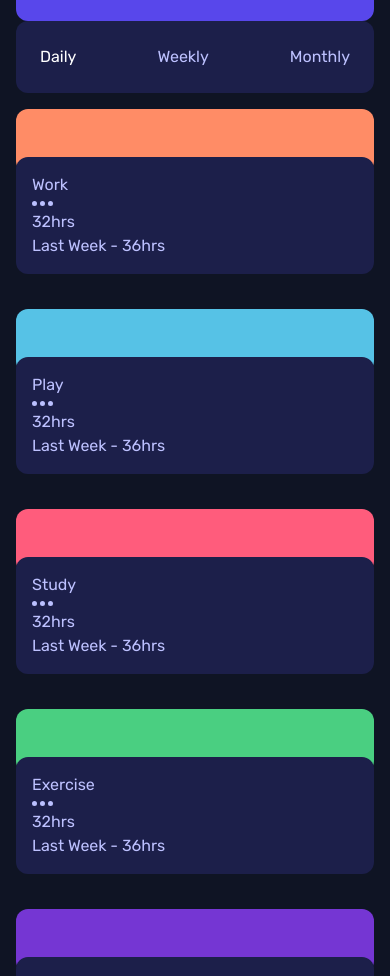
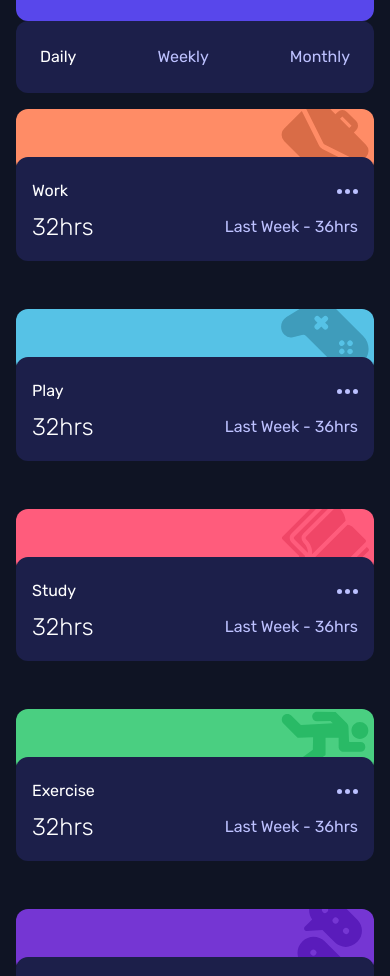
Before and after one commit to davinaleong/fem-time-tracking-dashboard, a website built with Vite: page index.html in a window 390 px wide. Shown: the part 123-1099 px from the top of the page. Built offline with nearby package versions, Linux system fonts and the light colour scheme.

Commit message:
Styled for mobile screens

```diff
--- a/styles/main.css
+++ b/styles/main.css
@@ -86,7 +86,6 @@ body {
   font-size: var(--fs-base);
   font-family: var(--ff-body);
   font-weight: var(--fw-regular);
-  width: 100vw;
   min-height: 100vh;
   display: grid;
   grid-template-rows: auto 4em 2em;
@@ -171,6 +170,9 @@ main {
 /** Content - Grid **/
 .content-grid {
   display: grid;
+  grid-template-columns: repeat(2, 1fr);
+  grid-template-rows: repeat(2, 1fr);
+  align-items: center;
   border-radius: var(--size-300);
   padding: var(--size-400);
   background-color: var(--clr-neutral-800);
@@ -183,6 +185,14 @@ main {
   background-color: var(--clr-primary-400);
 }
 
+.cell-button {
+  justify-self: end;
+}
+
+.cell-previous {
+  justify-self: end;
+}
+
 /** Content - Components **/
 .user-image {
   background-color: var(--clr-neutral-100);
@@ -223,27 +233,55 @@ main {
 }
 
 .decoration-work {
+  background-image: url(./../images/icon-work.svg);
+  background-repeat: no-repeat;
+  background-size: 5.5em;
+  background-position: 98% 40%;
   background-color: var(--clr-orange-400);
 }
 
 .decoration-play {
+  background-image: url(./../images/icon-play.svg);
+  background-repeat: no-repeat;
+  background-size: 5.5em;
+  background-position: 98% 40%;
   background-color: var(--clr-cyan-400);
 }
 
 .decoration-study {
+  background-image: url(./../images/icon-study.svg);
+  background-repeat: no-repeat;
+  background-size: 5.5em;
+  background-position: 98% 40%;
   background-color: var(--clr-red-400);
 }
 
 .decoration-exercise {
+  background-image: url(./../images/icon-exercise.svg);
+  background-repeat: no-repeat;
+  background-size: 5.5em;
+  background-position: 98% 40%;
   background-color: var(--clr-green-400);
 }
 
 .decoration-social {
+  background-image: url(./../images/icon-social.svg);
+  background-repeat: no-repeat;
+  background-size: 5.5em;
+  background-position: 98% 40%;
   background-color: var(--clr-purple-400);
 }
 
 .decoration-self-care {
+  background-image: url(./../images/icon-self-care.svg);
+  background-repeat: no-repeat;
+  background-size: 5.5em;
+  background-position: 98% 40%;
   background-color: var(--clr-yellow-400);
+}
+
+.content-heading {
+  color: var(--clr-neutral-100);
 }
 
 .button {
@@ -255,6 +293,12 @@ main {
 
 .button:where(:hover, :focus, :focus-visible) path {
   fill: var(--clr-neutral-100);
+}
+
+.content-current {
+  font-weight: var(--fw-light);
+  font-size: var(--fs-600);
+  color: var(--clr-neutral-100);
 }
 
 /** Content - End **/
```
